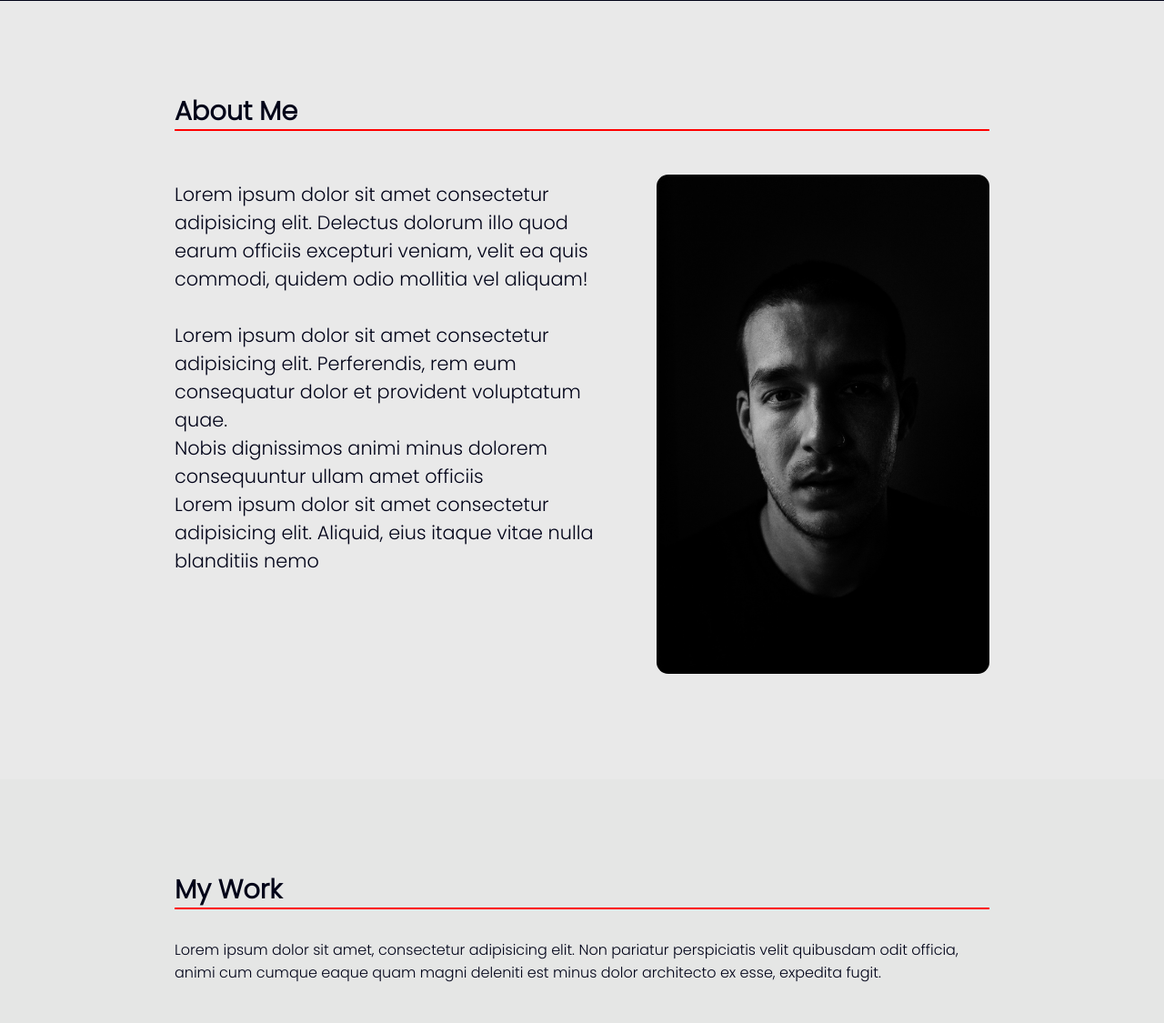
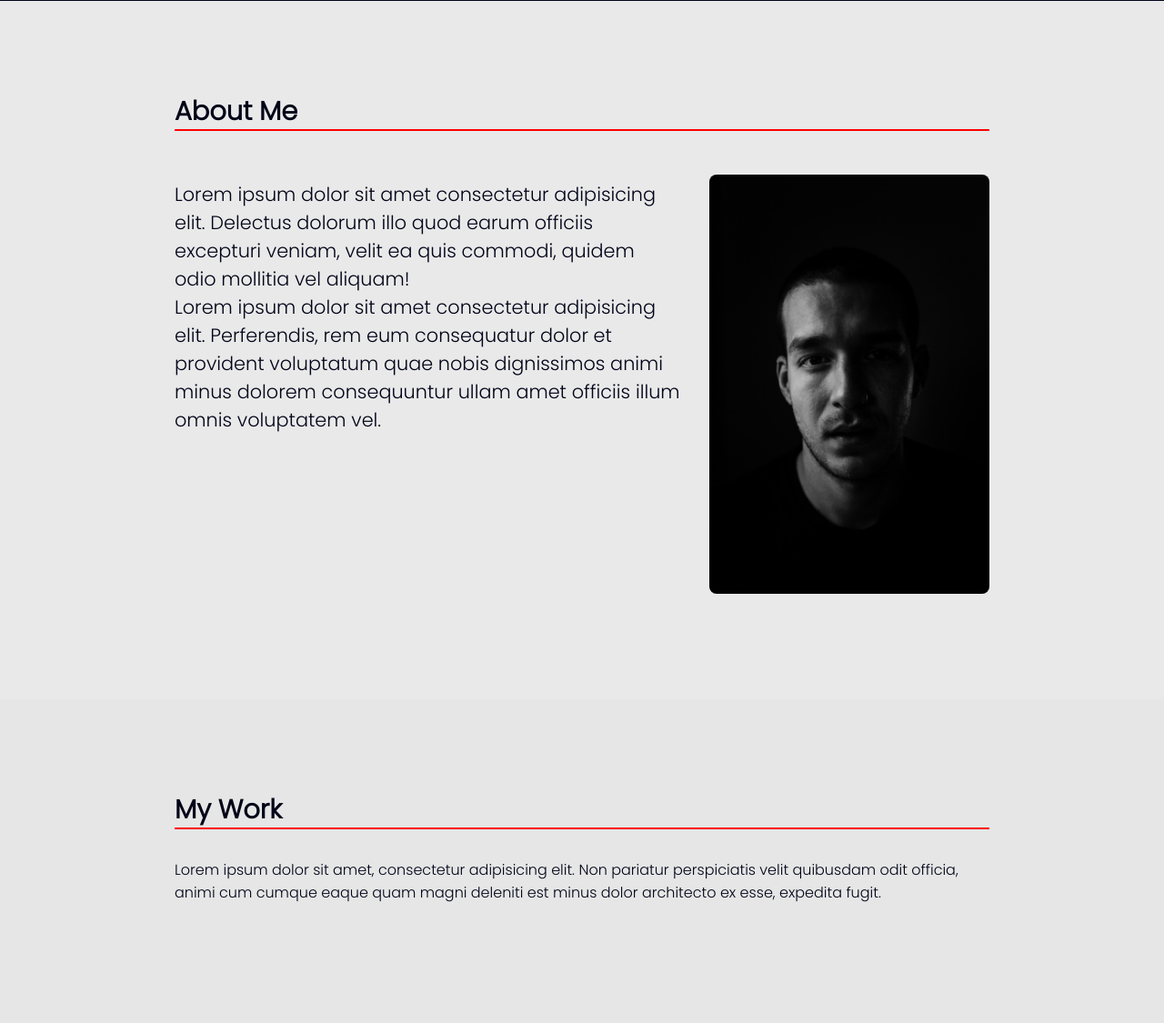
Before and after one commit to Joshuamjv2/my_djangoPortfolio, a Django app: page / in a window 1280 px wide. Shown: the part 799-1924 px from the top of the page at 91% size. Run offline with Django 3.2, Linux system fonts and the light colour scheme; data that the repository does not hold is empty; some libraries are stand-ins or nearby versions; some web fonts are replaced.

Commit message:
dealing heroku

```diff
--- a/projects/templates/home/index.html
+++ b/projects/templates/home/index.html
@@ -22,13 +22,13 @@
             <!-- <div class="about-text"> -->
                 <h3 class="section-title">About Me</h3>
                 <div class="about-content">
-                    <p>Lorem ipsum dolor sit amet consectetur adipisicing elit. Delectus dolorum illo quod earum officiis excepturi veniam, velit ea quis commodi, quidem odio mollitia vel aliquam! <span class="big-dev"> <br>Lorem ipsum dolor sit amet consectetur adipisicing elit. Perferendis, rem eum consequatur dolor et provident voluptatum quae. <br>Nobis dignissimos animi minus dolorem consequuntur ullam amet officiis <br>Lorem ipsum dolor sit amet consectetur adipisicing elit. Aliquid, eius itaque vitae nulla blanditiis nemo</span>
+                    <p>Lorem ipsum dolor sit amet consectetur adipisicing elit. Delectus dolorum illo quod earum officiis excepturi veniam, velit ea quis commodi, quidem odio mollitia vel aliquam! <span class="big-dev">Lorem ipsum dolor sit amet consectetur adipisicing elit. Perferendis, rem eum consequatur dolor et provident voluptatum quae nobis dignissimos animi minus dolorem consequuntur ullam amet officiis illum omnis voluptatem vel. <br></span>
                     </p>
                                 <!-- </div> -->
-                    <div class="about-img"><img src="{% static 'images/first-pic.jpg'%}" alt="" width="" style="border-radius: .8rem;"></div>
+                    <div class="about-img"><img src="{% static 'images/first-pic.jpg'%}" alt="" width="" style="border-radius: .5rem;"></div>
                     <p class="small-dev">Lorem ipsum dolor sit amet consectetur adipisicing elit. Perferendis, rem eum consequatur dolor et provident voluptatum quae nobis dignissimos animi minus dolorem consequuntur ullam amet officiis illum omnivoluptatem vel.</p>
                 </div>
-                <!-- <p class="special">See my resume</p> -->
+                <!-- <p class="resume special">See my resume</p> -->
         </div>
     </section>
 
```
